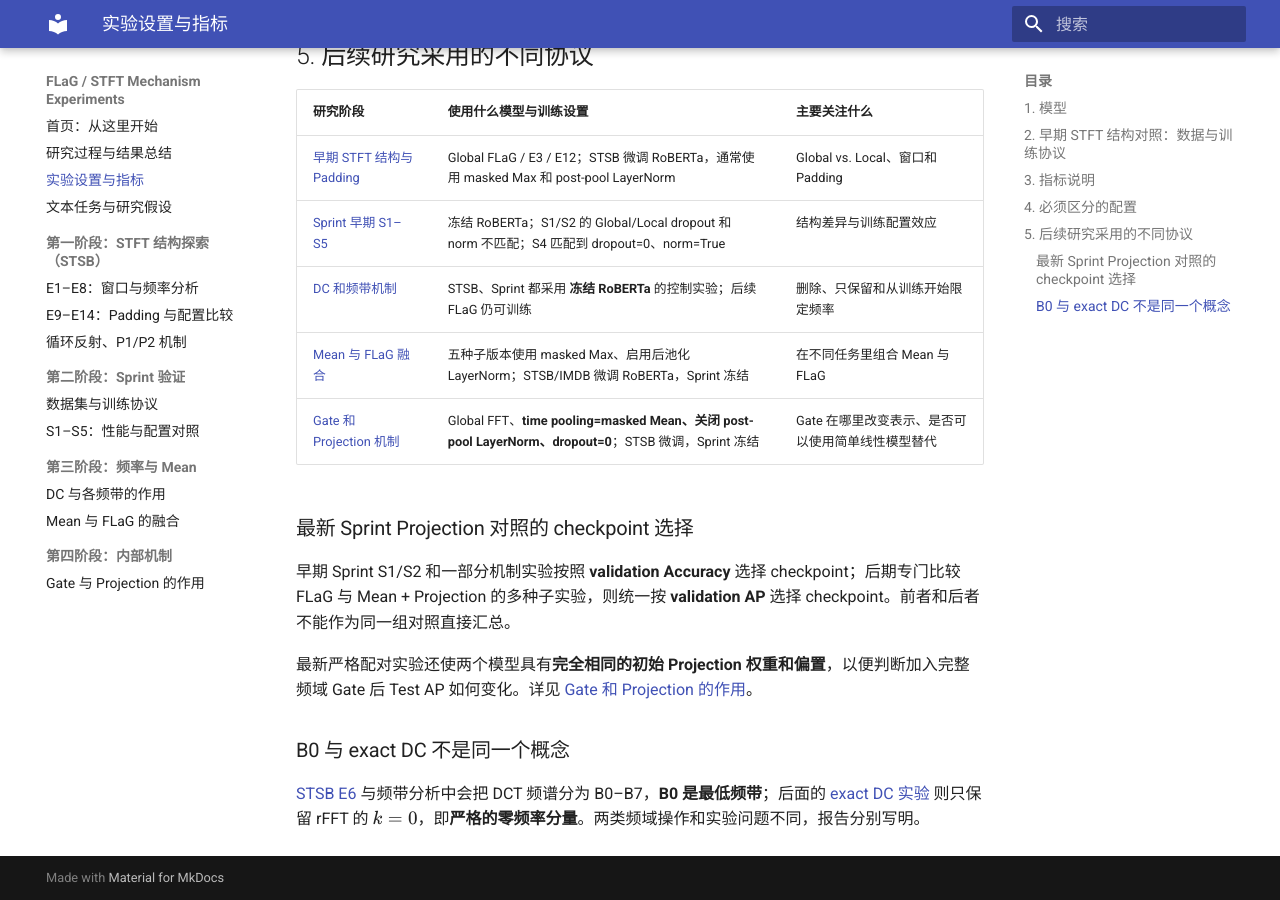
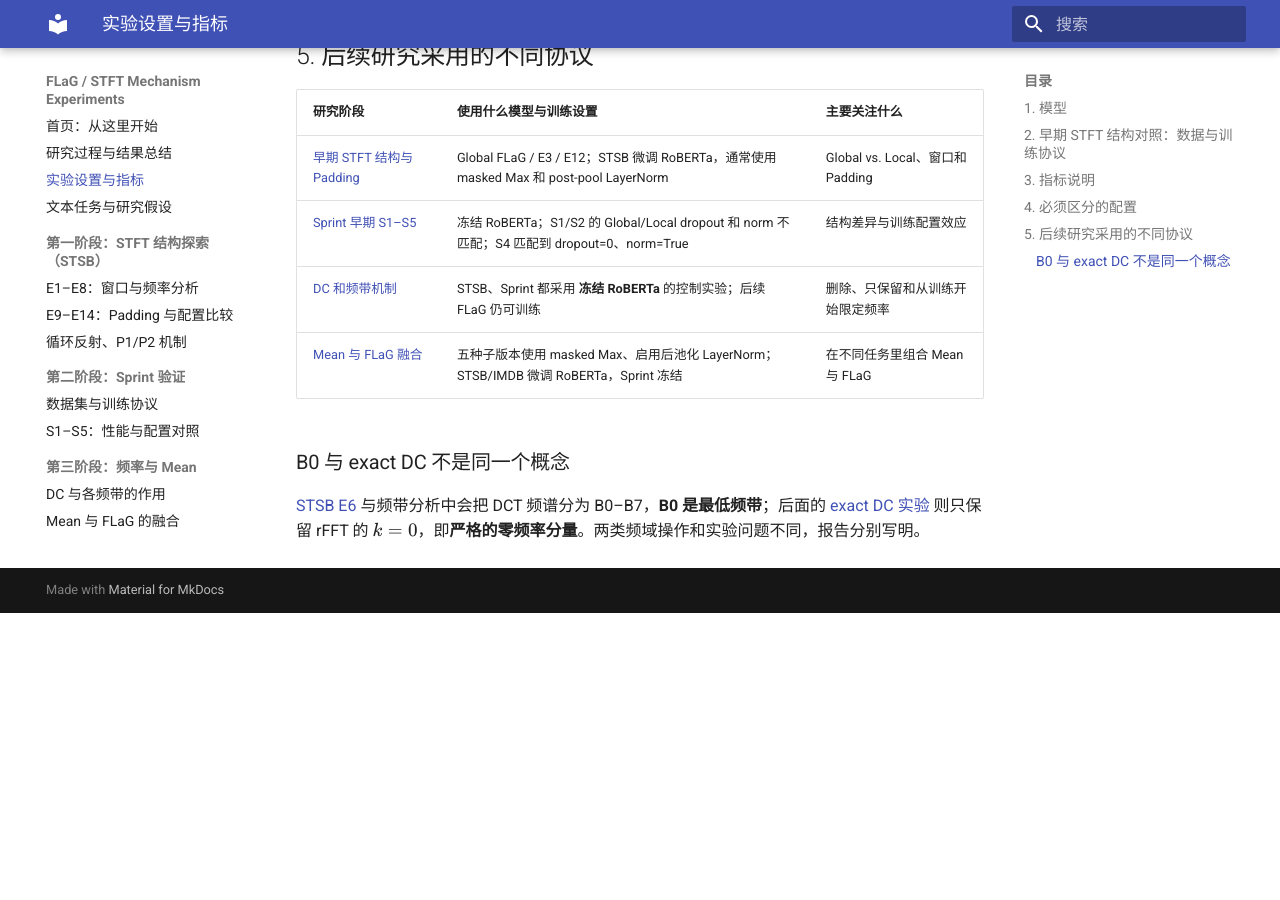
Before and after one commit to lumoswwr/FLaG-STFT-Notes, an MkDocs documentation site: the page built from docs/methods.md, in a window 1280 px wide and 900 px high, scrolled down 2386 px. Built offline with MkDocs 1.6.1 and Material for MkDocs 9.7.7, drawn with Linux system fonts in a browser that asks for light colours; after the commit the page ends 2999 px from its top, so only the background shows below that; some of the changed text lies outside the part shown.

Commit message:
Remove fourth-stage research references and keep earlier experimental record

```diff
--- a/docs/methods.md
+++ b/docs/methods.md
@@ -1,6 +1,6 @@
 # 实验设置与指标
 
-本项目最开始比较 **Global FLaG（对整句话做 FFT）** 与 **STFT-FLaG（把句子分成小窗口做 FFT）**。随后为了解释预测差异，分析了 Padding、重建、Gate、DC 频带和可训练输出线性层，并尝试把 Mean 与 FLaG 结合起来。
+本项目最开始比较 **Global FLaG（对整句话做 FFT）** 与 **STFT-FLaG（把句子分成小窗口做 FFT）**。随后为了解释预测差异，分析了 Padding、重建、Gate 来源和 DC 频带，并尝试把 Mean 与 FLaG 结合起来。
 
 不同阶段的实验不一定采用同一套模型参数。阅读结果时，尤其需要看清三件事：
 
@@ -65,13 +65,7 @@ Sprint 分别在 validation 选择 **Accuracy 阈值**与 **F1 阈值**：最终
 | [Sprint 早期 S1–S5](sprint/02-experiments.md) | 冻结 RoBERTa；S1/S2 的 Global/Local dropout 和 norm 不匹配；S4 匹配到 dropout=0、norm=True | 结构差异与训练配置效应 |
 | [DC 和频带机制](dc-frequency.md) | STSB、Sprint 都采用 **冻结 RoBERTa** 的控制实验；后续 FLaG 仍可训练 | 删除、只保留和从训练开始限定频率 |
 | [Mean 与 FLaG 融合](mean-compatible-flag.md) | 五种子版本使用 masked Max、启用后池化 LayerNorm；STSB/IMDB 微调 RoBERTa，Sprint 冻结 | 在不同任务里组合 Mean 与 FLaG |
-| [Gate 和 Projection 机制](flag-gate-projection.md) | Global FFT、**time pooling=masked Mean、关闭 post-pool LayerNorm、dropout=0**；STSB 微调，Sprint 冻结 | Gate 在哪里改变表示、是否可以使用简单线性模型替代 |
 
-### 最新 Sprint Projection 对照的 checkpoint 选择
-
-早期 Sprint S1/S2 和一部分机制实验按照 **validation Accuracy** 选择 checkpoint；后期专门比较 FLaG 与 Mean + Projection 的多种子实验，则统一按 **validation AP** 选择 checkpoint。前者和后者不能作为同一组对照直接汇总。
-
-最新严格配对实验还使两个模型具有**完全相同的初始 Projection 权重和偏置**，以便判断加入完整频域 Gate 后 Test AP 如何变化。详见 [Gate 和 Projection 的作用](flag-gate-projection.md)。
 
 ### B0 与 exact DC 不是同一个概念
 
```
